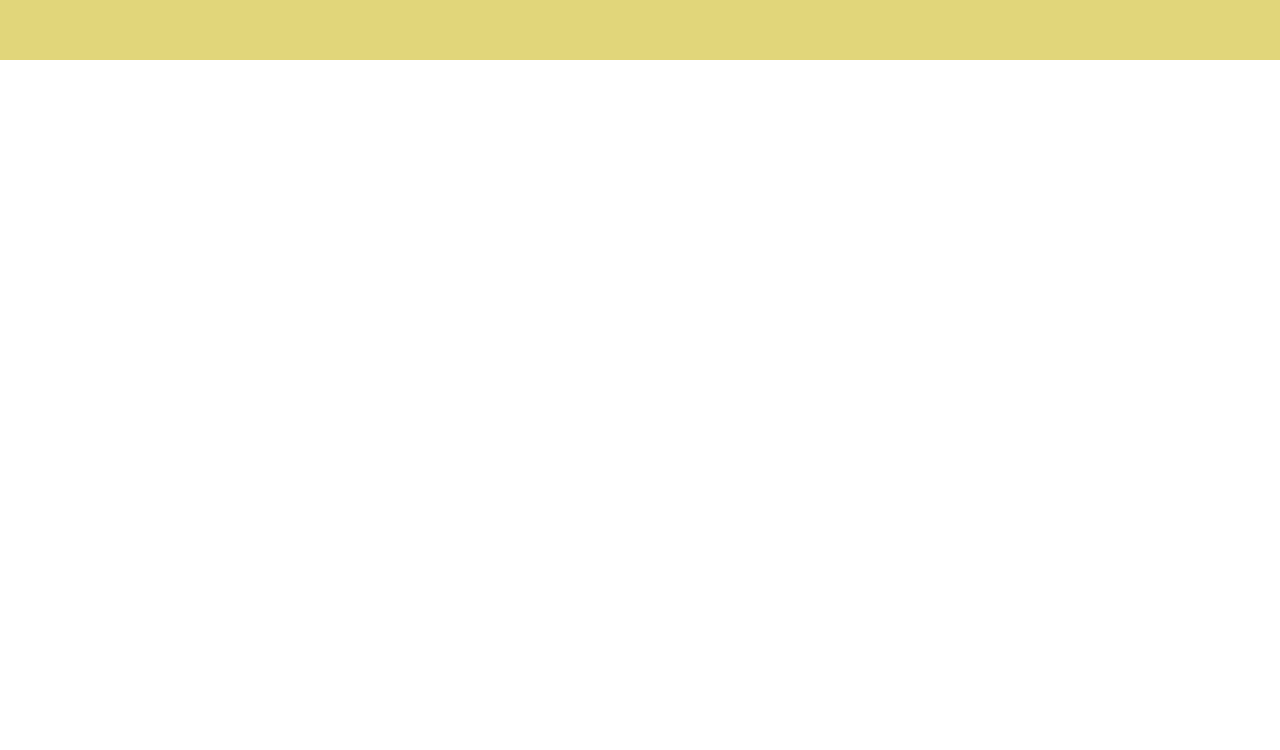
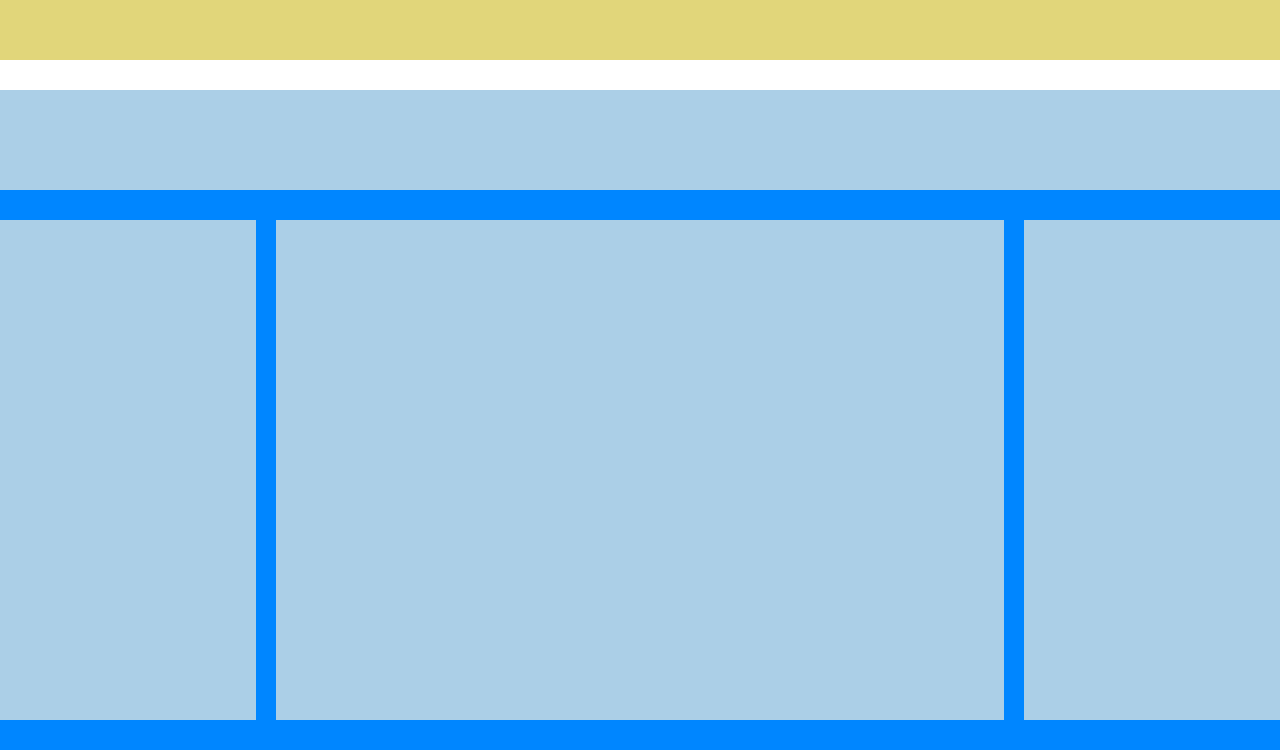
Before and after one commit to bertoldimatteo/htmlcss-struttura-wp, a plain HTML site: page index.html in a window 1280 px wide. Shown: the part 650-1400 px from the top of the page. Before the commit the page ends 800 px from the top, so only its background shows below. Drawn offline with Linux system fonts and the light colour scheme.

Commit message:
add box con divisioni 2 sezione

```diff
--- a/css/style.css
+++ b/css/style.css
@@ -21,3 +21,44 @@
     min-height: 500px;
     background-color: #e1d67a;
 }
+
+.container {
+    background-color: #0086ff;
+    min-width: 600px;
+}
+
+.clearfix::after {
+    content: "";
+    display: block;
+    clear: both;
+}
+
+.container {
+    background-color: #0086ff;
+}
+
+.main-box {
+    min-height: 100px;
+    background-color: #abcfe7;
+}
+
+.blue-box {
+    min-height: 500px;
+    background-color: #abcfe7;
+    float: left;
+    margin: 30px 0;
+}
+
+.left-box {
+    width: 20%;
+    margin-right: 20px;
+}
+
+.middle-box {
+    width: calc(60% - 40px);
+}
+
+.right-box {
+    width: 20%;
+    margin-left: 20px;
+}
--- a/index.html
+++ b/index.html
@@ -20,8 +20,11 @@
         <!-- /box singolo giallo -->
 
         <!-- box con 3 divisioni -->
-        <section>
-
+        <section class="box container clearfix">
+            <div class="main-box"></div>
+            <div class="blue-box left-box"></div>
+            <div class="blue-box middle-box"></div>
+            <div class="blue-box right-box"></div>
         </section>
         <!-- /box con 3 divisioni -->
     </main>
```
